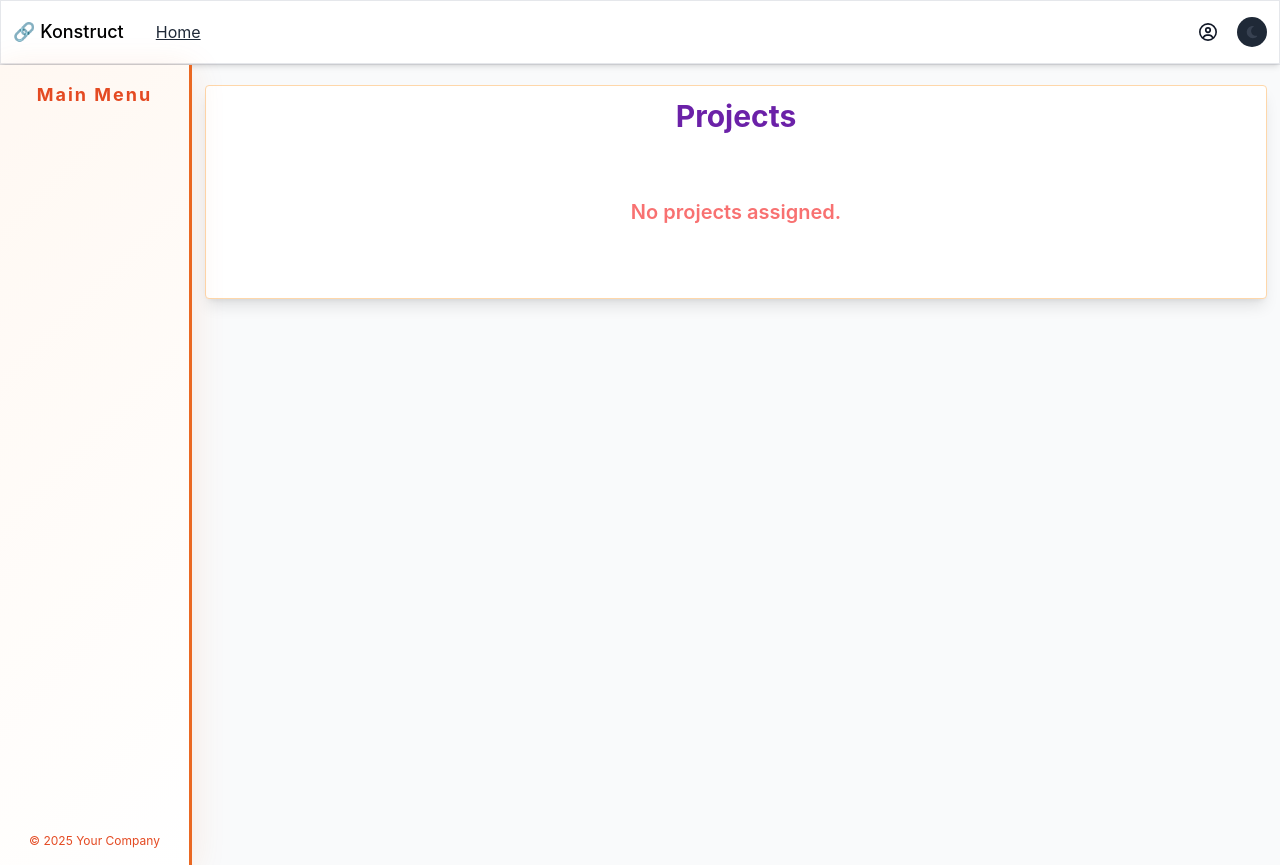
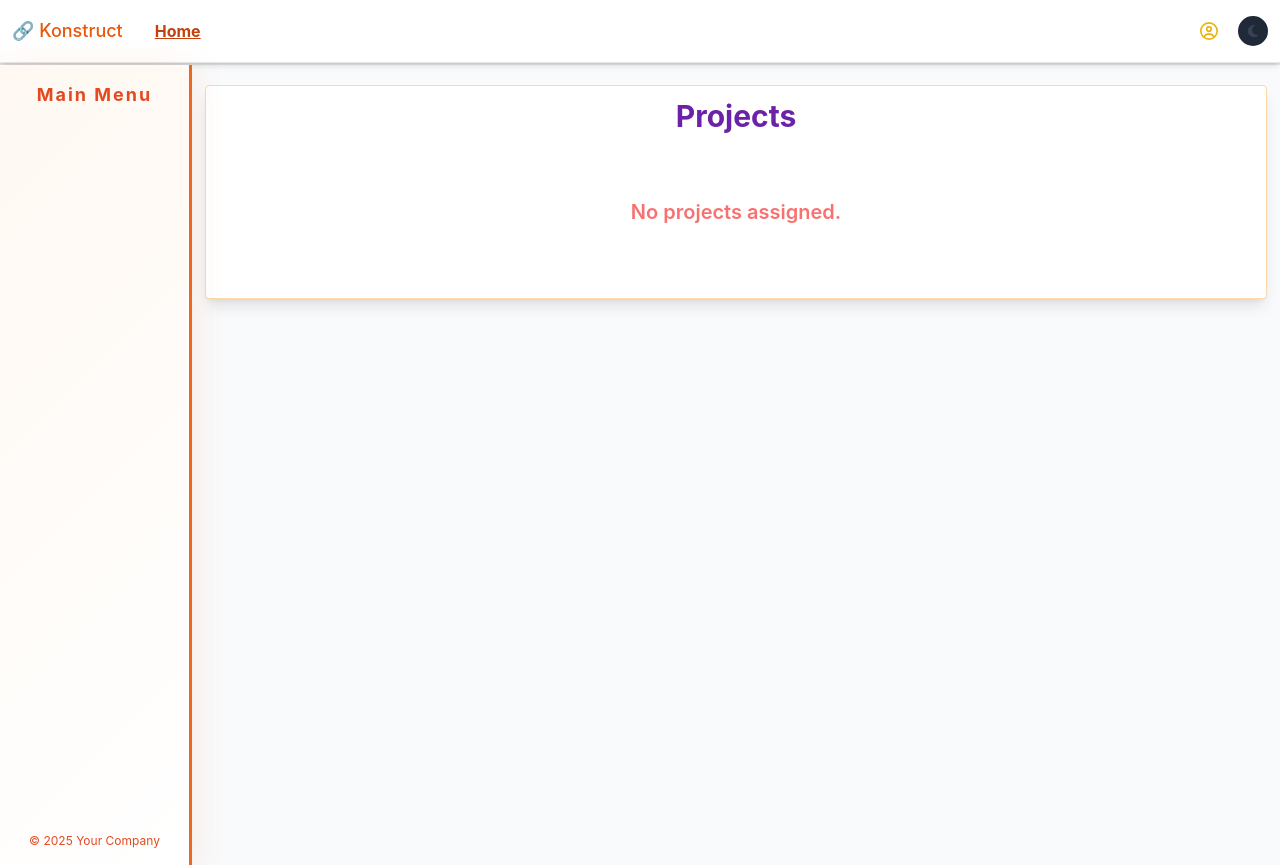
Before and after one commit to VasiSayed/ConstructnUI, a React (Create React App) app in the folder konstruct1/kounstruct-frontend/: page /config in a window 1280 px wide. Built offline with nearby package versions, Linux system fonts and the light colour scheme.

Commit message:
manager changes

```diff
--- a/konstruct1/kounstruct-frontend/src/App.js
+++ b/konstruct1/kounstruct-frontend/src/App.js
@@ -59,7 +59,7 @@ const Layout = () => {
       {!shouldHideHeader && <Header />}
       <main className={!shouldHideHeader ? "mt-[65px]" : ""}>
         <Routes>
-          <Route path="/config" element={<Configuration />} />
+          <Route path="/dashboard" element={<Home />} />
           <Route path="/all-checklists" element={<AllChecklists />} />
           <Route
             path="/my-ongoing-checklist"
--- a/konstruct1/kounstruct-frontend/src/components/FlatMatrixTable.js
+++ b/konstruct1/kounstruct-frontend/src/components/FlatMatrixTable.js
@@ -1,12 +1,41 @@
 import React, { useEffect, useState } from "react";
 import { getLevelsWithFlatsByBuilding } from "../api";
 import { useParams } from "react-router-dom";
+import { useTheme } from "../ThemeContext";
+
+const palette = {
+  light: {
+    bg: "bg-white",
+    header: "bg-gray-50 text-gray-700",
+    border: "border-gray-200",
+    cell: "bg-white text-gray-800",
+    cellAlt: "bg-gray-100 text-gray-700",
+    level: "bg-gray-50 text-purple-700",
+    shadow: "shadow-lg",
+    highlight: "bg-blue-50 text-blue-700",
+    flatType: "text-blue-600",
+  },
+  dark: {
+    bg: "bg-[#23232e]",
+    header: "bg-[#1a1a24] text-yellow-200",
+    border: "border-yellow-900",
+    cell: "bg-[#29293e] text-yellow-100",
+    cellAlt: "bg-[#23232e] text-yellow-300",
+    level: "bg-[#1a1a24] text-yellow-400",
+    shadow: "shadow-2xl",
+    highlight: "bg-yellow-800 text-yellow-200",
+    flatType: "text-yellow-200",
+  },
+};
 
 function FlatMatrixTable({ towerName = "B" }) {
   const [levels, setLevels] = useState([]);
   const [loading, setLoading] = useState(true);
   const [apiError, setApiError] = useState(null);
   const { id } = useParams();
+  const { theme } = useTheme();
+
+  const p = palette[theme === "dark" ? "dark" : "light"];
 
   useEffect(() => {
     setLoading(true);
@@ -15,7 +44,6 @@ function FlatMatrixTable({ towerName = "B" }) {
       try {
         const res = await getLevelsWithFlatsByBuilding(id);
         setLevels(res.data || []);
-        console.log("API Levels Data:", res.data);
       } catch {
         setApiError("Failed to fetch levels/flats.");
         setLevels([]);
@@ -25,28 +53,54 @@ function FlatMatrixTable({ towerName = "B" }) {
     })();
   }, [id]);
 
-  // Get the max number of flats across all levels for perfect grid alignment
-  const maxFlats = Math.max(...levels.map(l => (l.flats || []).length), 0);
+  const maxFlats = Math.max(...levels.map((l) => (l.flats || []).length), 0);
 
-  if (loading) return <div>Loading...</div>;
-  if (apiError) return <div>{apiError}</div>;
-  if (!levels.length) return <div>No data</div>;
+  if (loading)
+    return (
+      <div className={`py-12 text-center text-xl font-semibold ${p.header}`}>
+        Loading...
+      </div>
+    );
+  if (apiError)
+    return (
+      <div className={`py-12 text-center text-xl font-semibold text-red-600`}>
+        {apiError}
+      </div>
+    );
+  if (!levels.length)
+    return (
+      <div className={`py-12 text-center text-lg font-semibold ${p.header}`}>
+        No data
+      </div>
+    );
 
   return (
-    <div className="w-full py-8 px-8">
+    <div className={`w-full py-8 px-8 ${p.bg} min-h-screen transition-colors`}>
       <div className="flex items-center mb-6">
-        <span className="text-2xl font-bold text-purple-700">Tower : {towerName}</span>
+        <span className={`text-2xl font-bold ${p.level}`}>
+          Tower : {towerName}
+        </span>
       </div>
 
-      <div className="bg-white shadow-lg rounded-xl overflow-hidden border border-gray-200 mx-4">
+      <div
+        className={`${p.bg} ${p.shadow} rounded-xl overflow-hidden border ${p.border} mx-4 transition-all`}
+      >
         <table className="w-full">
           <thead>
-            <tr className="bg-gray-50">
-              <th className="text-left py-5 px-8 font-medium text-gray-700 border-r border-gray-200 min-w-[140px]">
+            <tr className={p.header}>
+              <th
+                className={`text-left py-5 px-8 font-medium border-r ${p.border} min-w-[140px]`}
+              >
                 Level
               </th>
-              {maxFlats > 0 && Array(maxFlats).fill(0).map((_, colIndex) => (
-                <th key={colIndex} className="text-center py-5 px-8 font-medium text-gray-700 border-r border-gray-200 last:border-r-0 min-w-[140px]">
+              {maxFlats > 0 &&
+                Array(maxFlats)
+                  .fill(0)
+                  .map((_, colIndex) => (
+                    <th
+                      key={colIndex}
+                      className={`text-center py-5 px-8 font-medium border-r ${p.border} last:border-r-0 min-w-[140px]`}
+                    >
                       Unit {colIndex + 1}
                     </th>
                   ))}
@@ -54,27 +108,46 @@ function FlatMatrixTable({ towerName = "B" }) {
           </thead>
           <tbody>
             {levels.map((level) => (
-              <tr key={level.id} className="border-t border-gray-200">
-                <td className="py-5 px-8 font-medium text-gray-700 bg-gray-50 border-r border-gray-200">
+              <tr key={level.id} className={`border-t ${p.border}`}>
+                <td
+                  className={`py-5 px-8 font-semibold ${p.level} border-r ${p.border}`}
+                >
                   {level.name}
                 </td>
-                {Array(maxFlats).fill(0).map((_, colIndex) => {
+                {Array(maxFlats)
+                  .fill(0)
+                  .map((_, colIndex) => {
                     const flat = (level.flats || [])[colIndex];
                     return (
-                    <td key={colIndex} className="py-5 px-8 text-center border-r border-gray-200 last:border-r-0">
+                      <td
+                        key={colIndex}
+                        className={`py-5 px-8 text-center border-r ${p.border} last:border-r-0`}
+                      >
                         {flat ? (
-                        <div className="bg-white border border-gray-300 rounded-lg py-3 px-4 text-center shadow-sm hover:shadow-md transition-shadow">
-                          <div className="font-semibold text-gray-800 text-lg">
+                          <div
+                            className={`rounded-lg py-3 px-4 text-center border ${p.border} ${p.cell} hover:${p.highlight} transition-shadow duration-150`}
+                          >
+                            <div
+                              className={`font-semibold text-lg ${
+                                theme === "dark"
+                                  ? "text-yellow-100"
+                                  : "text-gray-800"
+                              }`}
+                            >
                               {flat.number}
                             </div>
                             {flat.flattype?.type_name && (
-                            <div className="text-xs text-blue-600 mt-1 font-medium">
+                              <div
+                                className={`text-xs mt-1 font-medium ${p.flatType}`}
+                              >
                                 {flat.flattype.type_name}
                               </div>
                             )}
                           </div>
                         ) : (
-                        <div className="bg-gray-100 border border-gray-200 rounded-lg py-3 px-4 h-16"></div>
+                          <div
+                            className={`${p.cellAlt} border ${p.border} rounded-lg py-3 px-4 h-16`}
+                          ></div>
                         )}
                       </td>
                     );
--- a/konstruct1/kounstruct-frontend/src/components/Header.js
+++ b/konstruct1/kounstruct-frontend/src/components/Header.js
@@ -3,16 +3,12 @@ import { IoIosNotificationsOutline } from "react-icons/io";
 import { NavLink, useNavigate } from "react-router-dom";
 import { HiOutlineBuildingStorefront } from "react-icons/hi2";
 import { IoSettingsOutline } from "react-icons/io5";
-import { CiSearch } from "react-icons/ci";
 import { FaRegCircleUser, FaMoon, FaSun } from "react-icons/fa6";
-import { GoCalendar } from "react-icons/go";
-import { CgMenuGridO } from "react-icons/cg";
 import Notification from "./Notification";
 import Profile from "./Profile";
 import { useSelector, useDispatch } from "react-redux";
 import { setSelectedProject } from "../store/userSlice";
-
-import { useTheme } from "../ThemeContext"; // <<-- Make sure this is imported
+import { useTheme } from "../ThemeContext";
 
 function Header() {
   const [isNotification, setIsNotification] = useState(false);
@@ -30,31 +26,54 @@ function Header() {
 
   const navigate = useNavigate();
 
-
-
   const handleProject = (e) => {
     dispatch(setSelectedProject(e.target.value));
   };
 
-  const handleUserSetupClick = () => {
-    if (!token) {
-      navigate("/login");
-    } else {
-      navigate("/user-setup");
-    }
-  };
+  // Themed palette for header
+  const palette =
+    theme === "dark"
+      ? {
+          bg: "bg-[#22212b]",
+          border: "border-[#444054]",
+          text: "text-gray-100",
+          logo: "text-yellow-400",
+          select: "bg-[#302e41] text-yellow-200",
+          nav: "text-yellow-200",
+          shadow: "shadow-lg",
+          icon: "text-yellow-300",
+          iconBtn: "bg-[#2a2736] hover:bg-yellow-500",
+        }
+      : {
+          bg: "bg-white",
+          border: "border-gray-200",
+          text: "text-gray-900",
+          logo: "text-orange-600",
+          select: "bg-gray-700 text-white",
+          nav: "text-orange-700",
+          shadow: "shadow-md",
+          icon: "text-yellow-500",
+          iconBtn: "bg-gray-800 hover:bg-yellow-400",
+        };
 
   return (
     <>
-      <nav className="fixed top-0 left-0 right-0 z-50 bg-white text-gray-900 flex items-center justify-between px-3 py-2 shadow-md border">
+      <nav
+        className={`fixed top-0 left-0 right-0 z-50 ${palette.bg} ${palette.text} flex items-center justify-between px-3 py-2 ${palette.shadow} ${palette.border} border-b`}
+        style={{
+          transition: "background 0.2s, color 0.2s",
+        }}
+      >
         <div className="flex items-center space-x-8">
           <span className="text-lg flex items-center space-x-2">
-            <h2 className="text-black font-medium">🔗 Konstruct</h2>
+            <h2 className={`font-medium ${palette.logo}`}>🔗 Konstruct</h2>
           </span>
           <NavLink
             to="/config"
             className={({ isActive }) =>
-              !isActive ? "font-normal" : "text-gray-800 underline font-normal"
+              isActive
+                ? `font-bold underline ${palette.nav}`
+                : `font-normal ${palette.nav}`
             }
           >
             Home
@@ -63,7 +82,7 @@ function Header() {
         <ul className="hidden md:flex justify-end items-center gap-5 py-2 uppercase text-sm">
           {projects.length > 0 && (
             <select
-              className="bg-gray-700 text-white rounded-md p-2"
+              className={`rounded-md p-2 ${palette.select}`}
               onChange={handleProject}
               value={selectedProject}
             >
@@ -75,28 +94,13 @@ function Header() {
             </select>
           )}
 
-          {/* <button>
-            <CiSearch className="text-xl" />
-          </button>
-          <button>
-            <IoIosNotificationsOutline className="text-xl" />
-          </button> */}
-          {/* <button>
-            <GoCalendar className="text-lg" />
-          </button> */}
-          {/* <NavLink
-            to="/blog"
-            className={({ isActive }) =>
-              !isActive ? "font-normal" : "font-medium"
-            }
-          >
-            <HiOutlineBuildingStorefront className="text-lg" />
-          </NavLink> */}
           {allowuser && (
             <NavLink
               to={rolee === "Manager" ? "/user" : "/setup"}
               className={({ isActive }) =>
-                !isActive ? "font-normal" : "font-medium"
+                isActive
+                  ? `font-bold ${palette.nav}`
+                  : `font-normal ${palette.nav}`
               }
             >
               <IoSettingsOutline className="text-lg" />
@@ -104,16 +108,14 @@ function Header() {
           )}
 
           <button onClick={() => setIsProfile(true)}>
-            <FaRegCircleUser className="text-lg" />
+            <FaRegCircleUser className={`text-lg ${palette.icon}`} />
           </button>
-          {/* <button onClick={() => setIsNotification(true)}>
-            <CgMenuGridO className="text-xl" />
-          </button> */}
+
           {/* ---- Theme Toggle Button ---- */}
           <button
             onClick={toggleTheme}
-            className="rounded-full p-2 bg-gray-800 hover:bg-yellow-400 transition-colors"
-            title="Toggle Theme"
+            className={`rounded-full p-2 ${palette.iconBtn} transition-colors`}
+            title="Toggle-Theme"
           >
             {theme === "dark" ? (
               <FaSun className="text-yellow-300" />
--- a/konstruct1/kounstruct-frontend/src/components/Projectdetails.js
+++ b/konstruct1/kounstruct-frontend/src/components/Projectdetails.js
@@ -4,11 +4,36 @@ import projectImage from "../Images/Project.png";
 import { getProjectLevelDetails } from "../api";
 import toast from "react-hot-toast";
 import SiteBarHome from "./SiteBarHome";
+import { useTheme } from "../ThemeContext";
+
+const palette = {
+  light: {
+    bg: "bg-gray-50",
+    card: "bg-white",
+    text: "text-gray-900",
+    title: "text-purple-800",
+    shadow: "shadow-lg",
+    gridItem: "bg-white hover:shadow-2xl border border-purple-100",
+    gridText: "text-white",
+    overlay: "bg-gray-800 bg-opacity-50",
+  },
+  dark: {
+    bg: "bg-[#191921]",
+    card: "bg-[#22223b]",
+    text: "text-yellow-50",
+    title: "text-yellow-400",
+    shadow: "shadow-2xl",
+    gridItem: "bg-[#23232e] hover:shadow-purple-800 border border-yellow-700",
+    gridText: "text-yellow-100",
+    overlay: "bg-black bg-opacity-70",
+  },
+};
 
 const ProjectDetailsPage = () => {
   const { id: projectIdFromUrl } = useParams();
   const location = useLocation();
   const navigate = useNavigate();
+  const { theme } = useTheme();
 
   const projectFromState = location.state?.project;
   const projectId =
@@ -44,27 +69,34 @@ const ProjectDetailsPage = () => {
     navigate(-1);
   };
 
-  // If you want to fetch the project name from the backend if not present in state,
-  // you could do that here as well (optional improvement)
+  // Pick theme palette
+  const p = palette[theme === "dark" ? "dark" : "light"];
 
   return (
-    <div className="flex">
+    <div className={`flex min-h-screen ${p.bg}`}>
       <SiteBarHome />
-      <div className="my-5 w-[85%] mt-5 ml-[16%] mr-[1%]">
-        <div className="max-w-7xl mx-auto pt-3 px-5 pb-8 bg-white rounded shadow-lg">
+      <div className={`my-5 w-[85%] mt-5 ml-[16%] mr-[1%]`}>
+        <div className={`max-w-7xl mx-auto pt-3 px-5 pb-8 ${p.card} rounded ${p.shadow}`}>
           <div className="mb-8">
-            <h2 className="text-4xl font-bold text-center text-purple-800 mb-4 ">
+            <h2 className={`text-4xl font-bold text-center mb-4 ${p.title}`}>
               {projectFromState?.project_name || `Project ${projectId}`}
             </h2>
+            <button
+              onClick={handleBack}
+              className="absolute left-10 top-8 bg-purple-600 hover:bg-purple-800 text-white px-4 py-1 rounded shadow-sm"
+              style={{ zIndex: 10 }}
+            >
+              ← Back
+            </button>
           </div>
           <div>
             {projectLevelData && projectLevelData.length > 0 ? (
-              <div className="grid grid-cols-5 gap-6">
+              <div className="grid grid-cols-1 sm:grid-cols-2 md:grid-cols-3 lg:grid-cols-5 gap-6">
                 {projectLevelData.map((proj) => (
                   <div
                     key={proj.id}
-                    className={`relative bg-white rounded-xl shadow-lg overflow-hidden cursor-pointer ${
-                      proj.id === projectId ? "ring-4 ring-purple-50" : ""
+                    className={`relative rounded-xl overflow-hidden cursor-pointer transition-all duration-200 ${p.gridItem} ${
+                      proj.id === projectId ? "ring-4 ring-purple-200" : ""
                     }`}
                     onClick={() => handleImageClick(proj.id)}
                   >
@@ -73,16 +105,16 @@ const ProjectDetailsPage = () => {
                       alt={`${
                         proj.name || proj.naming_convention || "Project"
                       } Background`}
-                      className="w-full h-80"
+                      className="w-full h-72 object-cover"
                     />
-                    <div className="absolute bottom-0 left-0 right-0 bg-gray-800 bg-opacity-50 text-white text-sm font-semibold p-2">
+                    <div className={`absolute bottom-0 left-0 right-0 ${p.overlay} ${p.gridText} text-sm font-semibold p-2`}>
                       {proj.name}
                     </div>
                   </div>
                 ))}
               </div>
             ) : (
-              <div className="text-center text-gray-500 text-lg font-semibold mt-10">
+              <div className={`text-center ${p.text} text-lg font-semibold mt-10`}>
                 No projects available
               </div>
             )}
--- a/konstruct1/kounstruct-frontend/src/containers/setup/Zone.jsx
+++ b/konstruct1/kounstruct-frontend/src/containers/setup/Zone.jsx
@@ -57,8 +57,6 @@ function Zone({ nextStep }) {
   const [selectedZones, setSelectedZones] = useState({});
   const [batchZoneCount, setBatchZoneCount] = useState("");
   const [batchSubZoneCount, setBatchSubZoneCount] = useState({});
-
-  // Dropdown states
   const [expandedTowers, setExpandedTowers] = useState({});
   const [expandedFloors, setExpandedFloors] = useState({});
 
```
Also changed, not shown: konstruct1/kounstruct-frontend/src/components/Configuration.js (+94 -10 lines), konstruct1/kounstruct-frontend/src/components/SiteBarHome.jsx (+15 -15 lines). Lines whose indentation alone changed are shown as unchanged.
